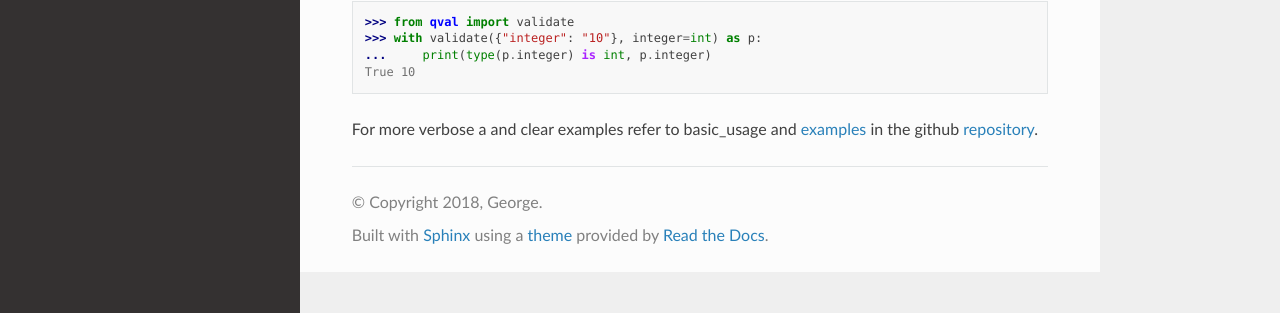
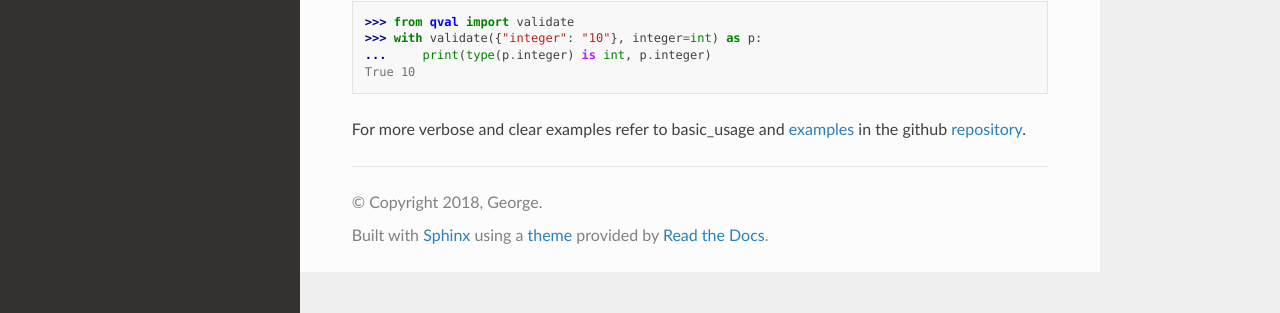
Before and after one commit to optimalstrategy/Qval, a Sphinx documentation site: the page built from docs/source/index.rst, in a window 1280 px wide. Shown: the part 527-840 px from the top of the page. Built offline with Sphinx 7.4.7 and the Read the Docs theme 2.0.0, drawn with Linux system fonts in a browser that asks for light colours; pages that are not in the unit, such as notebooks, are missing from menus.

Commit message:
fixed typo

```diff
--- a/docs/source/index.rst
+++ b/docs/source/index.rst
@@ -26,7 +26,7 @@ The usage as simple as:
    ...     print(type(p.integer) is int, p.integer)
    True 10
 
-For more verbose a and clear examples refer to :ref:`basic_usage` and
+For more verbose and clear examples refer to :ref:`basic_usage` and
 `examples <https://github.com/OptimalStrategy/Qval/tree/master/examples>`_ in the github `repository <https://github.com/OptimalStrategy/qval>`_.
 
 
```
